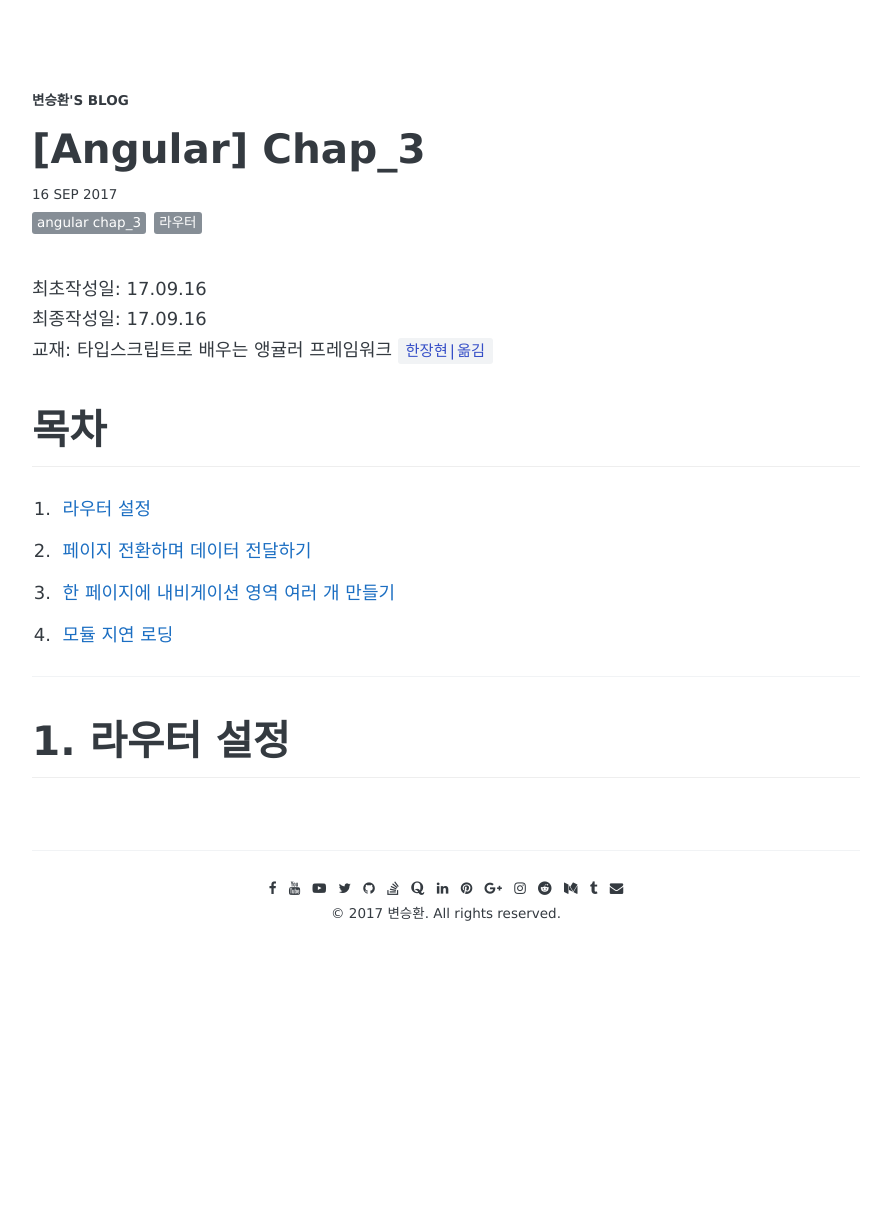
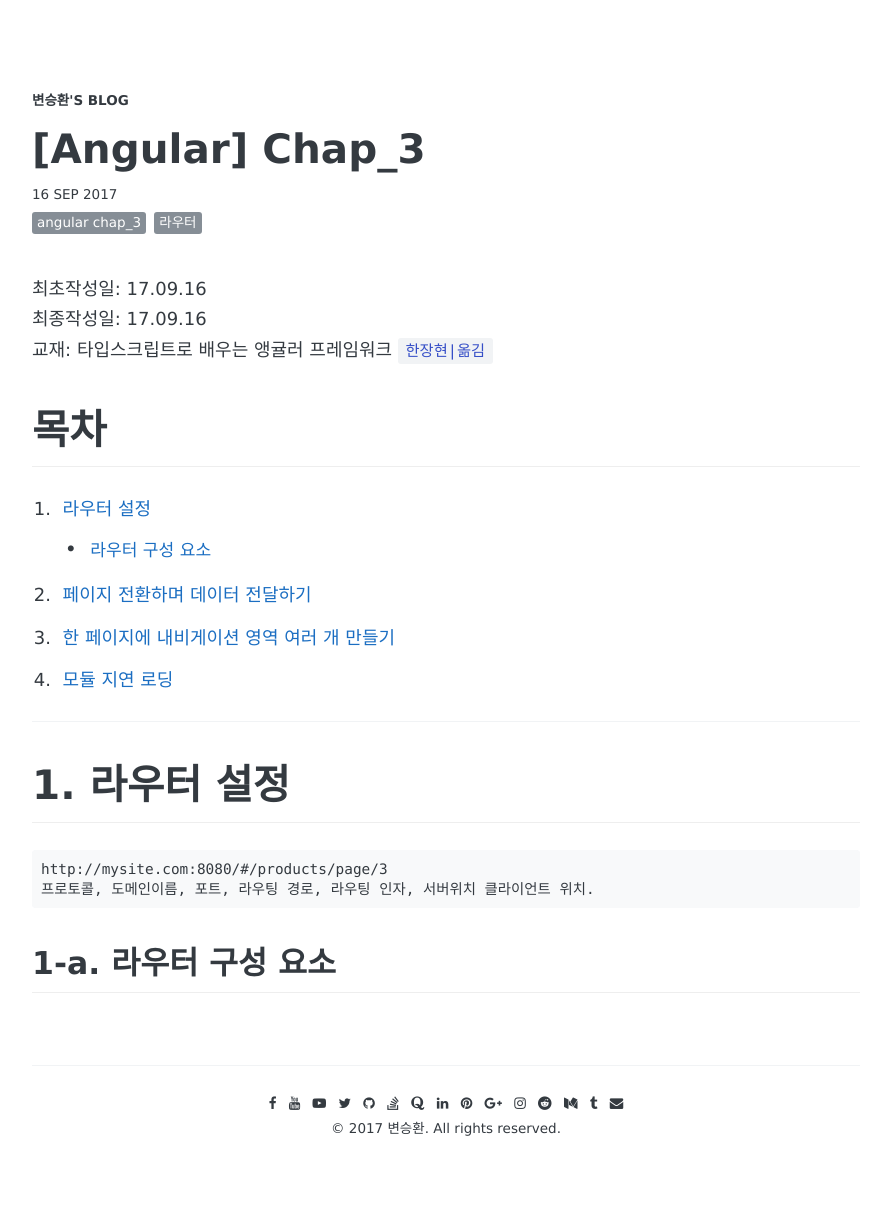
Before and after one commit to awesome-hwan/awesome-hwan.github.io, a Jekyll site: the page built from _posts/2017-09-16-[Angular]Chap_3.md, in a window 1280 px wide. Shown: the whole page, without its empty margins (194-1085 px from the left). Built offline with Jekyll 4.4.1, drawn with Linux system fonts in a browser that asks for light colours; some web fonts are replaced; comment, search, counter and statistics services are not loaded; before the commit the page ends 1015 px from its top, so only the background shows below that.

Commit message:
Route study

````diff
--- a/_posts/2017-09-16-[Angular]Chap_3.md
+++ b/_posts/2017-09-16-[Angular]Chap_3.md
@@ -14,6 +14,7 @@ share: true
 # 목차
 
 1. [라우터 설정](#라우터-설정)
+    - [라우터 구성 요소](#라우터-구성-요소)
 2. [페이지 전환하며 데이터 전달하기](#페이지-전환하며-데이터-전달하기)
 3. [한 페이지에 내비게이션 영역 여러 개 만들기](#한-페이지에-내비게이션-영역-여러-개-만들기)
 4. [모듈 지연 로딩](#모듈-지연-로딩)
@@ -21,3 +22,10 @@ share: true
 ---
 
 # 1. 라우터 설정
+
+```
+http://mysite.com:8080/#/products/page/3
+프로토콜, 도메인이름, 포트, 라우팅 경로, 라우팅 인자, 서버위치 클라이언트 위치.
+```
+
+## 1-a. 라우터 구성 요소
````
Also changed, not shown: 1 other file.
